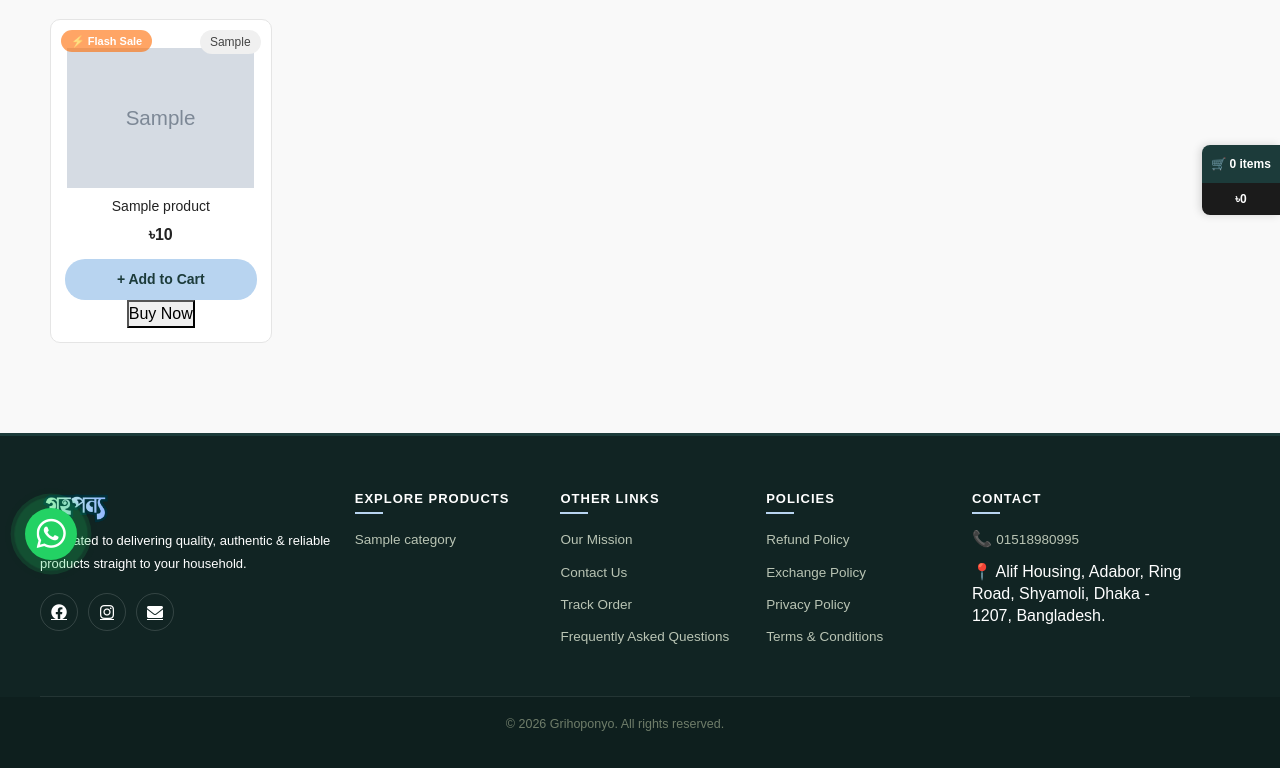
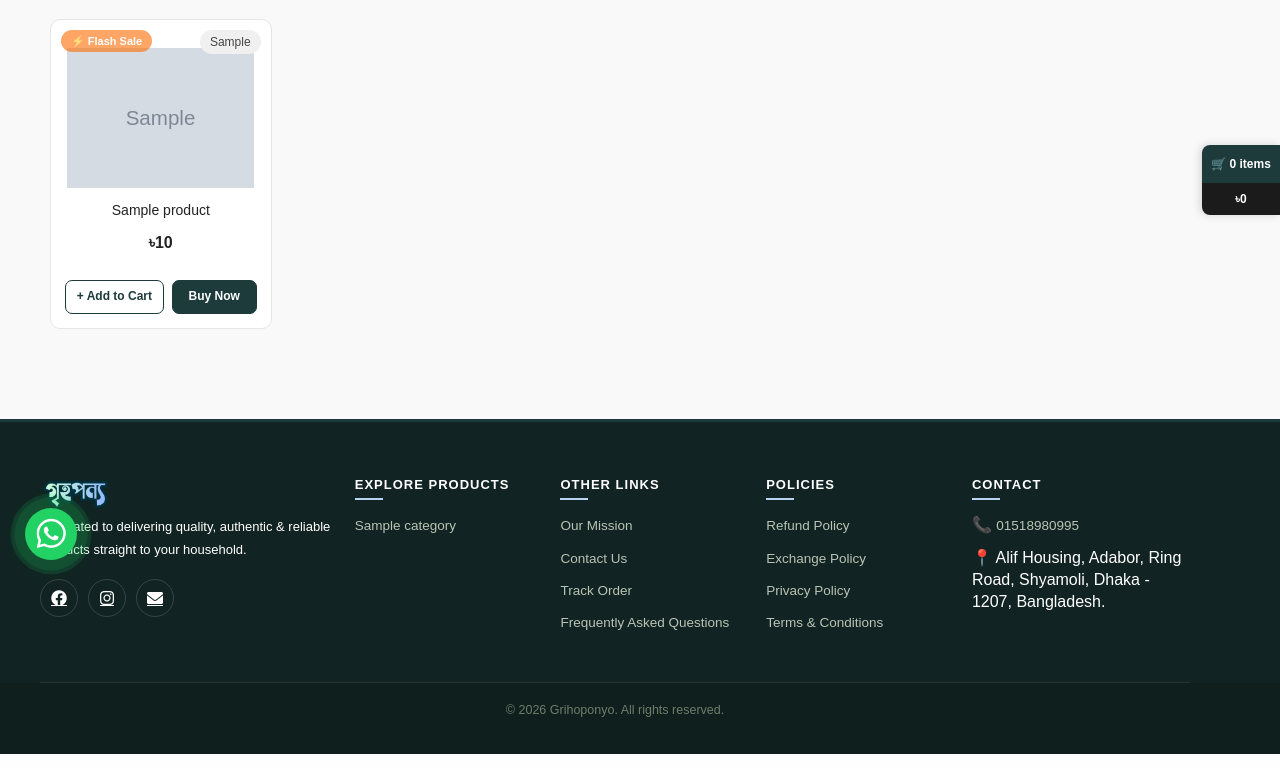
Before and after one commit to munim24/grihoponyo, a Django app: a page that uses templates/shop/category.html in a window 1280 px wide. Shown: the part 215-983 px from the top of the page. Run offline with Django 5.2, Linux system fonts and the light colour scheme; tables that the repository leaves empty hold one stand-in row (values such as "Sample post"); grey boxes marked "Sample" are stand-in pictures; some libraries are stand-ins or nearby versions.

Commit message:
Update category.html

```diff
--- a/templates/shop/category.html
+++ b/templates/shop/category.html
@@ -21,6 +21,91 @@
     color: #777;
     font-size: 15px;
 }
+
+/* =========================================
+   PRODUCT CARD CART ACTIONS (same as home.html)
+   ========================================= */
+
+.cart-action {
+    display: flex;
+    align-items: center;
+    gap: 8px;
+    width: 100%;
+    margin-top: 8px;
+}
+
+.cart-action .add-to-cart-btn {
+    flex: 1;
+    width: auto;
+    height: 34px;
+    padding: 0 6px;
+    border: 1px solid var(--brand-dark);
+    border-radius: 7px;
+    background: #fff;
+    color: var(--brand-dark);
+    font-size: 12px;
+    font-weight: 600;
+    line-height: 1.1;
+    cursor: pointer;
+}
+
+.cart-action .buy-now-form {
+    flex: 1;
+    margin: 0;
+    padding: 0;
+}
+
+.cart-action .buy-now-btn {
+    width: 100%;
+    height: 34px;
+    padding: 0 6px;
+    border: 1px solid var(--brand-dark);
+    border-radius: 7px;
+    background: var(--brand-dark);
+    color: #fff;
+    font-size: 12px;
+    font-weight: 600;
+    line-height: 1.1;
+    cursor: pointer;
+}
+
+.cart-action .add-to-cart-btn:hover {
+    background: var(--brand-dark);
+    color: #fff;
+}
+
+.cart-action .buy-now-btn:hover {
+    background: var(--brand-dark-hover);
+    border-color: var(--brand-dark-hover);
+}
+
+.cart-action .qty-stepper {
+    flex: 1;
+    min-width: 0;
+    height: 38px;
+    display: flex;
+    align-items: center;
+    border-radius: 7px;
+    overflow: hidden;
+}
+
+.cart-action .qty-stepper button {
+    width: 28px;
+    height: 100%;
+    flex-shrink: 0;
+    border: none;
+    font-size: 17px;
+    cursor: pointer;
+}
+
+.cart-action .qty-label {
+    flex: 1;
+    min-width: 0;
+    text-align: center;
+    font-size: 12px;
+    white-space: nowrap;
+}
+
 @media (max-width: 600px) {
     .category-page-header { padding: 0 16px; margin: 20px auto 10px; }
     .category-page-header h2 { font-size: 20px; }
```
